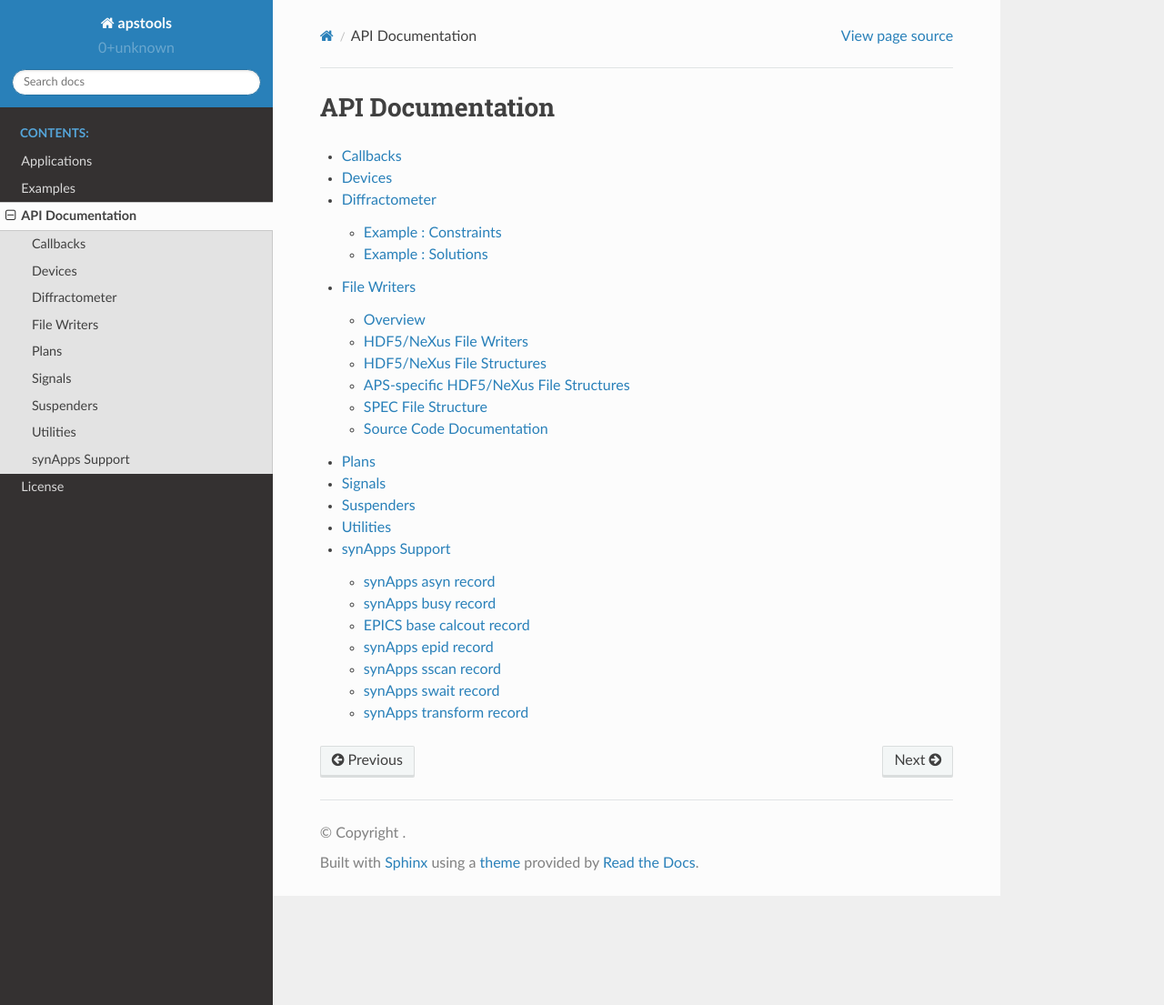
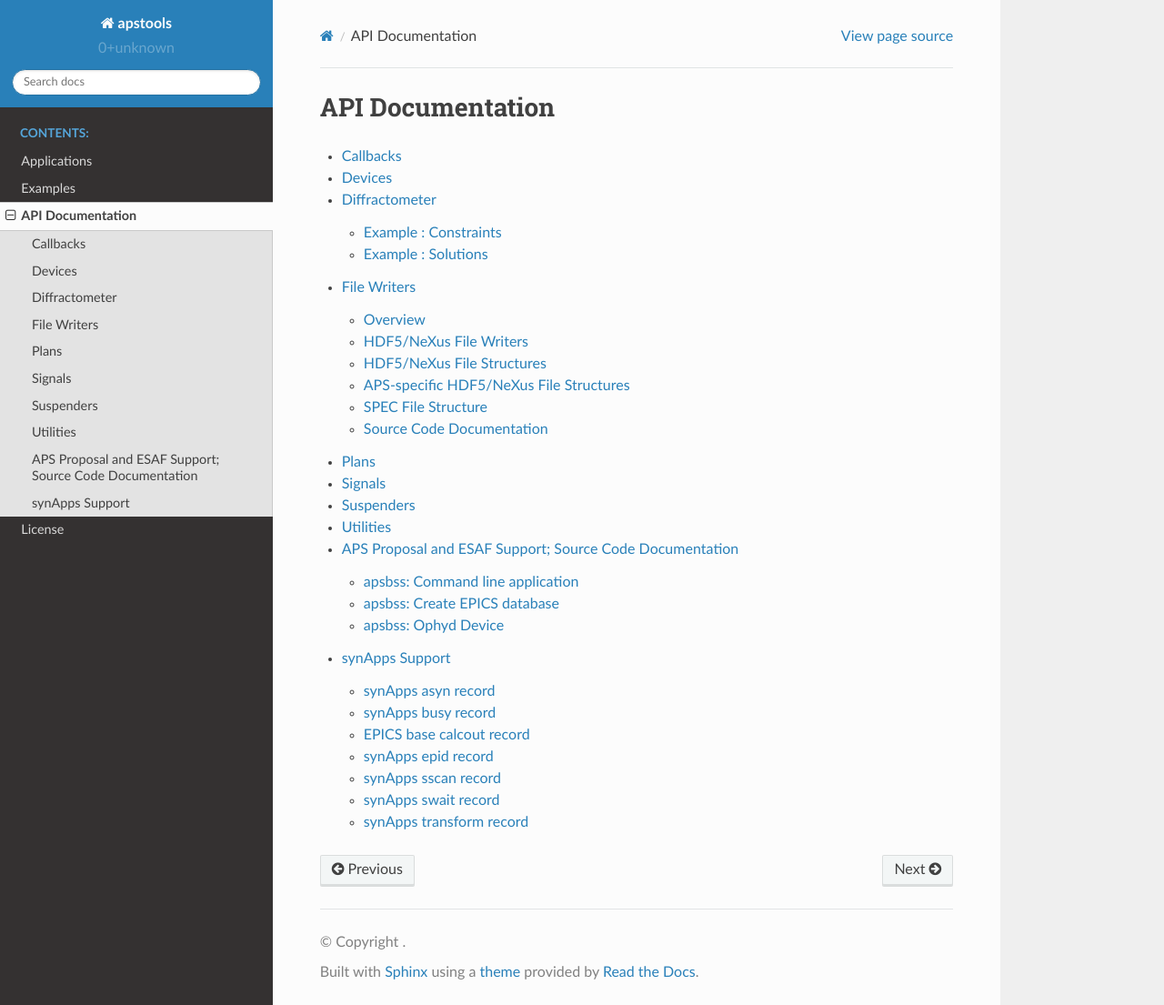
Before and after one commit to dogrecajb/apstools, a Sphinx documentation site: the page built from docs/source/source/index.rst, in a window 1280 px wide and 1105 px high. Shown: the whole window at 91% size. Built offline with Sphinx 7.4.7 and the Read the Docs theme 2.0.0, drawn with Linux system fonts in a browser that asks for light colours.

Commit message:
DOC #333

```diff
--- a/docs/source/applications/index.rst
+++ b/docs/source/applications/index.rst
@@ -8,14 +8,16 @@ Applications
    :maxdepth: 2
    :glob:
 
+   apsbss
    snapshot
    spec2ophyd
 
-There are two command-line applications provided by apstools:
+There are the applications provided by apstools:
 
 =====================================================   =================================
 application                                             purpose
 =====================================================   =================================
+:ref:`apsbss_application`                               Information from the APS Proposal and ESAF databases.
 :ref:`apstools_plan_catalog <example_plan_catalog>`     summary list of all scans in the databroker
 :ref:`bluesky_snapshot`                                 Take a snapshot of a list of EPICS PVs and record it in the databroker.
 :ref:`spec2ophyd`                                       read SPEC config file and convert to ophyd setup commands
--- /dev/null
+++ b/docs/source/source/beamtime/_apsbss makedb.rst
@@ -0,0 +1,6 @@
+
+apsbss: Create EPICS database
+-----------------------------
+
+.. automodule:: apstools.beamtime.apsbss_makedb
+    :members:
--- /dev/null
+++ b/docs/source/source/beamtime/_apsbss.rst
@@ -0,0 +1,6 @@
+
+apsbss: Command line application
+--------------------------------
+
+.. automodule:: apstools.beamtime.apsbss
+    :members:
--- /dev/null
+++ b/docs/source/source/beamtime/_apsbss_ophyd.rst
@@ -0,0 +1,6 @@
+
+apsbss: Ophyd Device
+--------------------
+
+.. automodule:: apstools.beamtime.apsbss_ophyd
+    :members:
--- a/docs/source/source/index.rst
+++ b/docs/source/source/index.rst
@@ -8,4 +8,5 @@ API Documentation
    :glob:
 
    _*
+   beamtime/index
    synApps/index
```
Also changed, not shown: docs/source/applications/apsbss.rst (added, +43 -0 lines), docs/source/source/beamtime/index.rst (added, +12 -0 lines).
